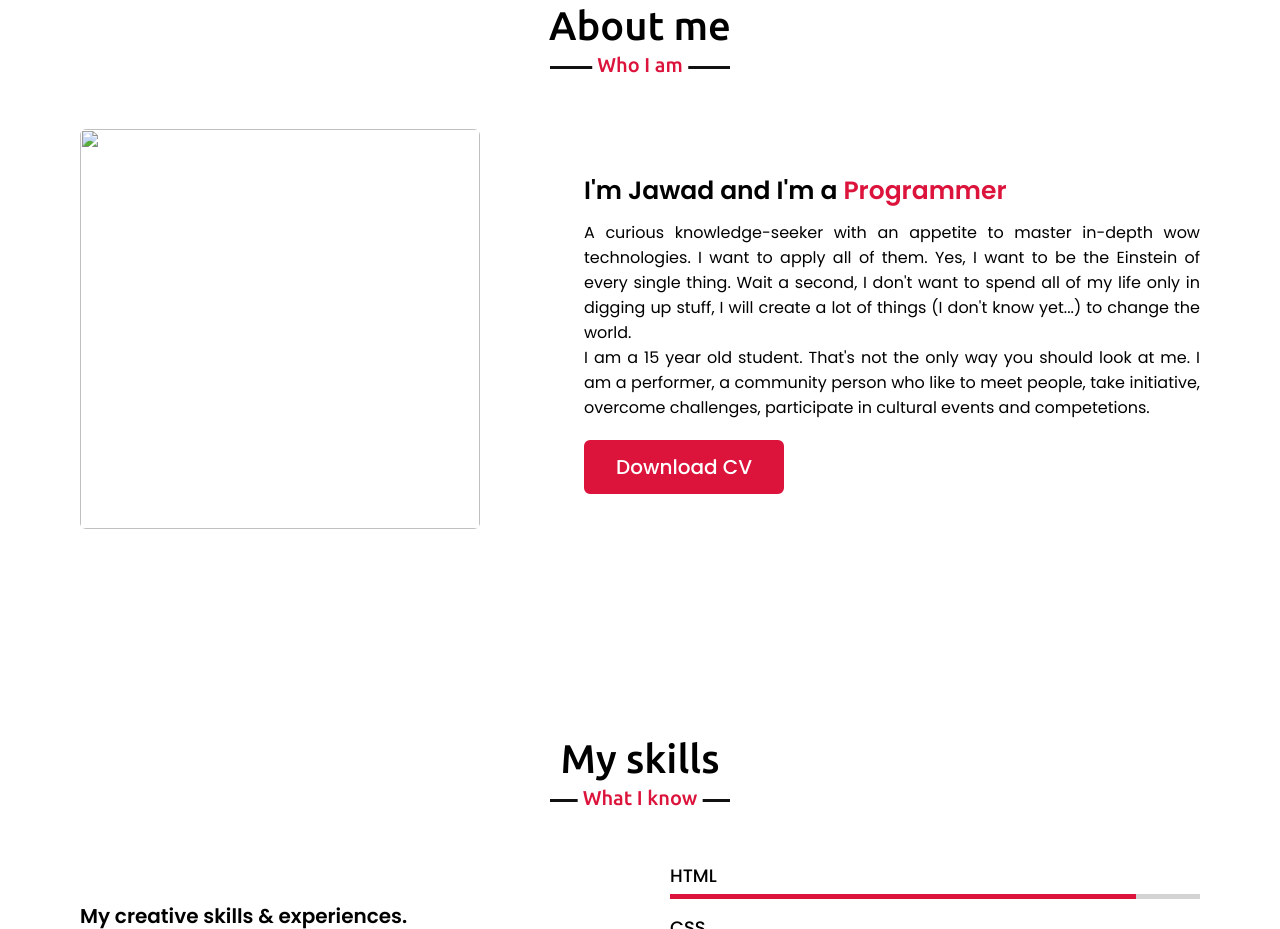
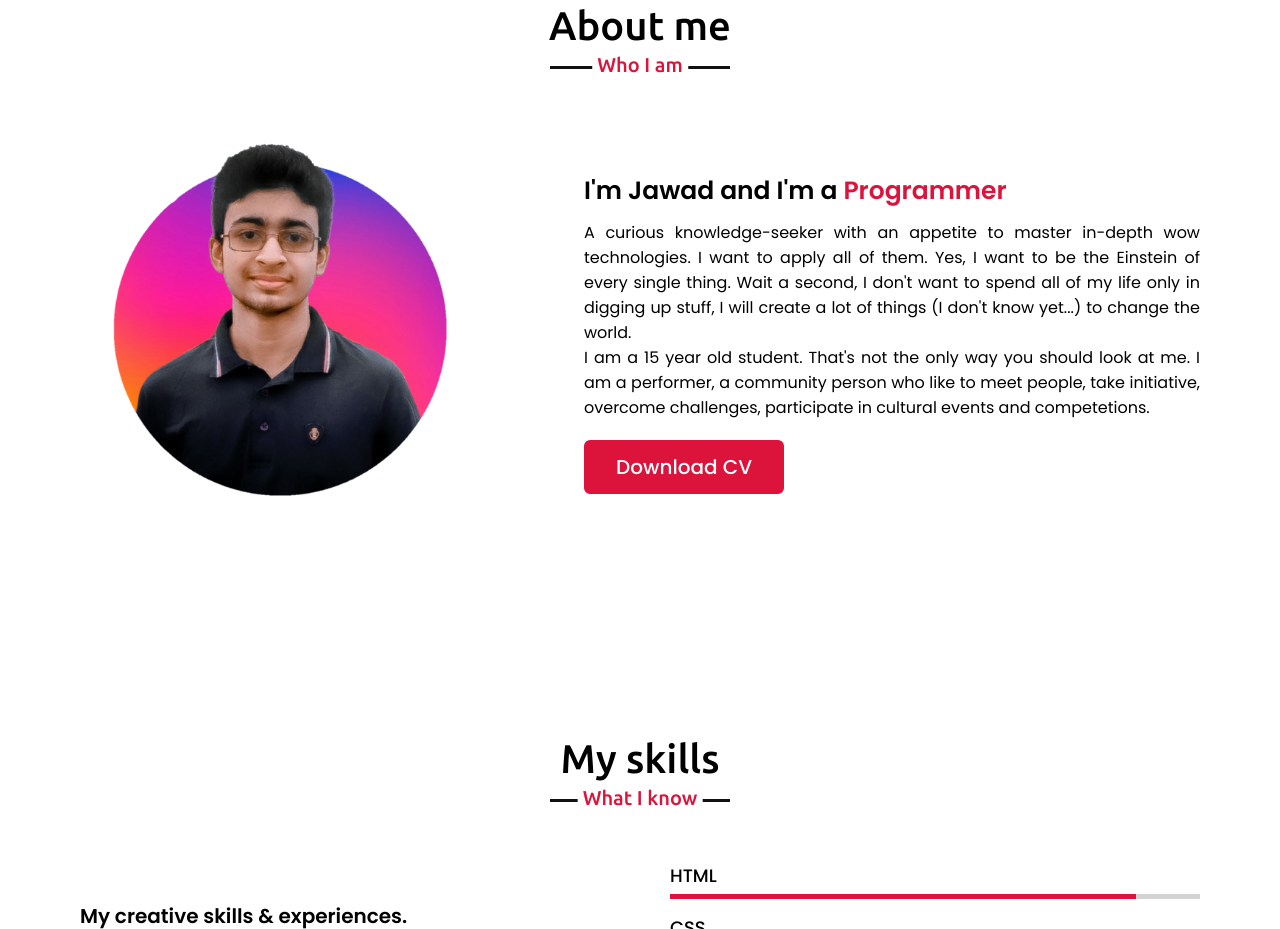
Before and after one commit to error-user404/jawadalmuhtasim.github.io, a plain HTML site: page Portfolio/index.html in a window 1280 px wide. Shown: the part 897-1826 px from the top of the page. Drawn offline with nearby package versions, Linux system fonts and the light colour scheme; files whose address does not match are found by name.

Commit message:
Fixed img source

```diff
--- a/Portfolio/index.html
+++ b/Portfolio/index.html
@@ -4,7 +4,7 @@
     <meta charset="UTF-8">
     <meta name="viewport" content="width=device-width, initial-scale=1.0">
     <title>Jawad Al Muhtasim</title>
-    <link rel="icon" href="photoes/logo.png" type="image/gif/png">
+    <link rel="icon" href="logo.png" type="image/gif/png">
     <link rel="stylesheet" href="style.css">
     <link rel="stylesheet" href="https://cdnjs.cloudflare.com/ajax/libs/font-awesome/5.15.3/css/all.min.css"/>
     <script src="https://code.jquery.com/jquery-3.5.1.min.js"></script>
@@ -52,7 +52,7 @@
             <h2 class="title">About me</h2>
             <div class="about-content">
                 <div class="column left">
-                    <img src="photoes/profile-1.png" alt="">
+                    <img src="profile-1.png" alt="">
                 </div>
                 <div class="column right">
                     <div class="text">I'm Jawad and I'm a <span class="typing-2"></span></div>
```
